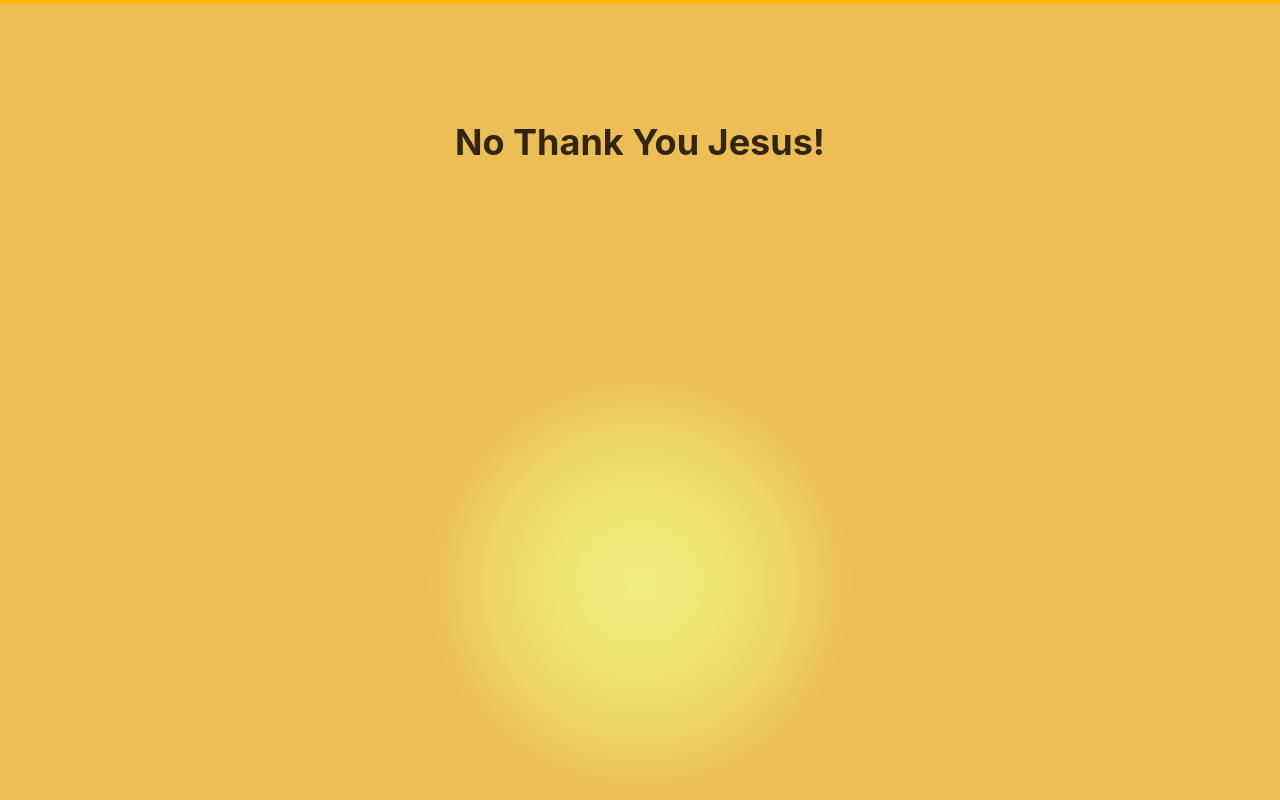
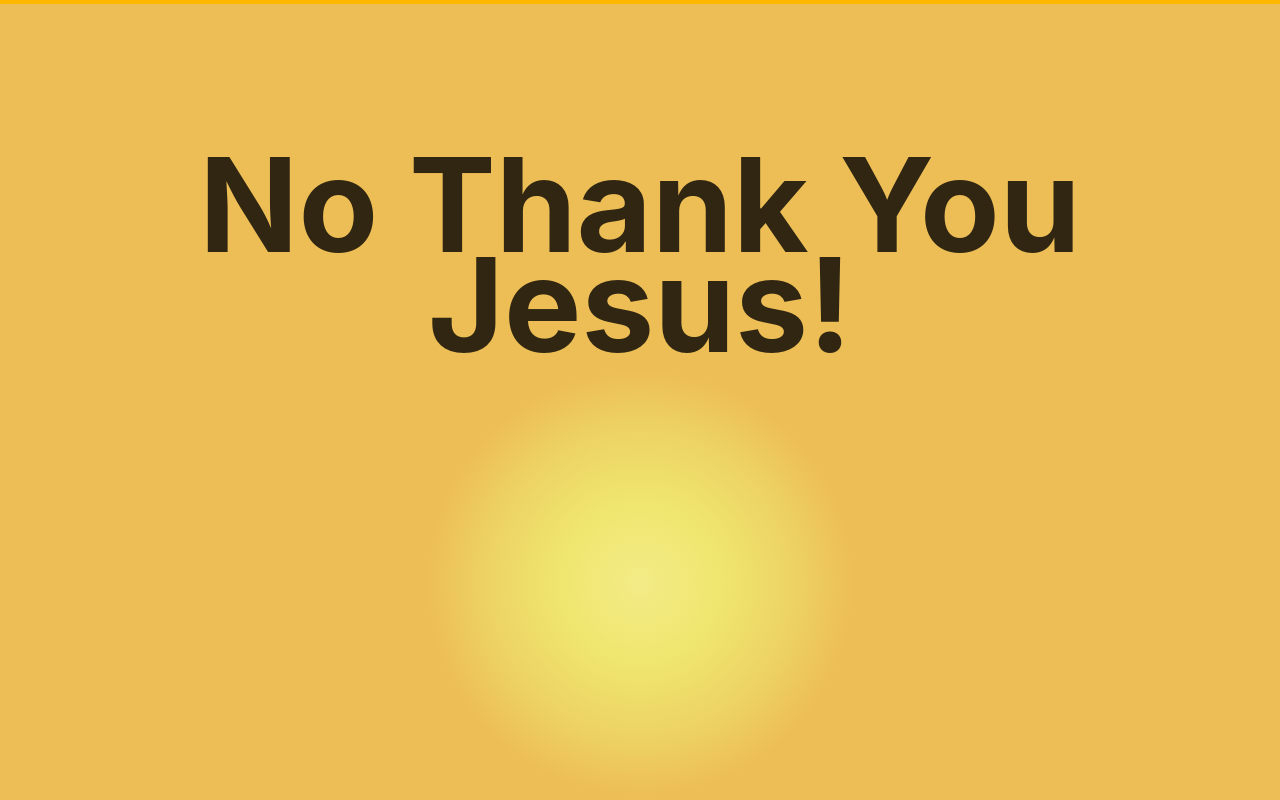
Before and after one commit to nothankyoujesus/production, a plain HTML site: page index.html in a window 1280 px wide. Drawn offline with nearby package versions, Linux system fonts and the light colour scheme.

Commit message:
H1 tag fix

```diff
--- a/index.html
+++ b/index.html
@@ -19,7 +19,7 @@
 
 <body class="pa3 pa5-ns sans-serif lh-copy bt bw2 b--gold black-80">
 
-  <h1 class="f2">No Thank You Jesus!</h1>
+  <h1>No Thank You Jesus!</h1>
 
 </body>
 
```
